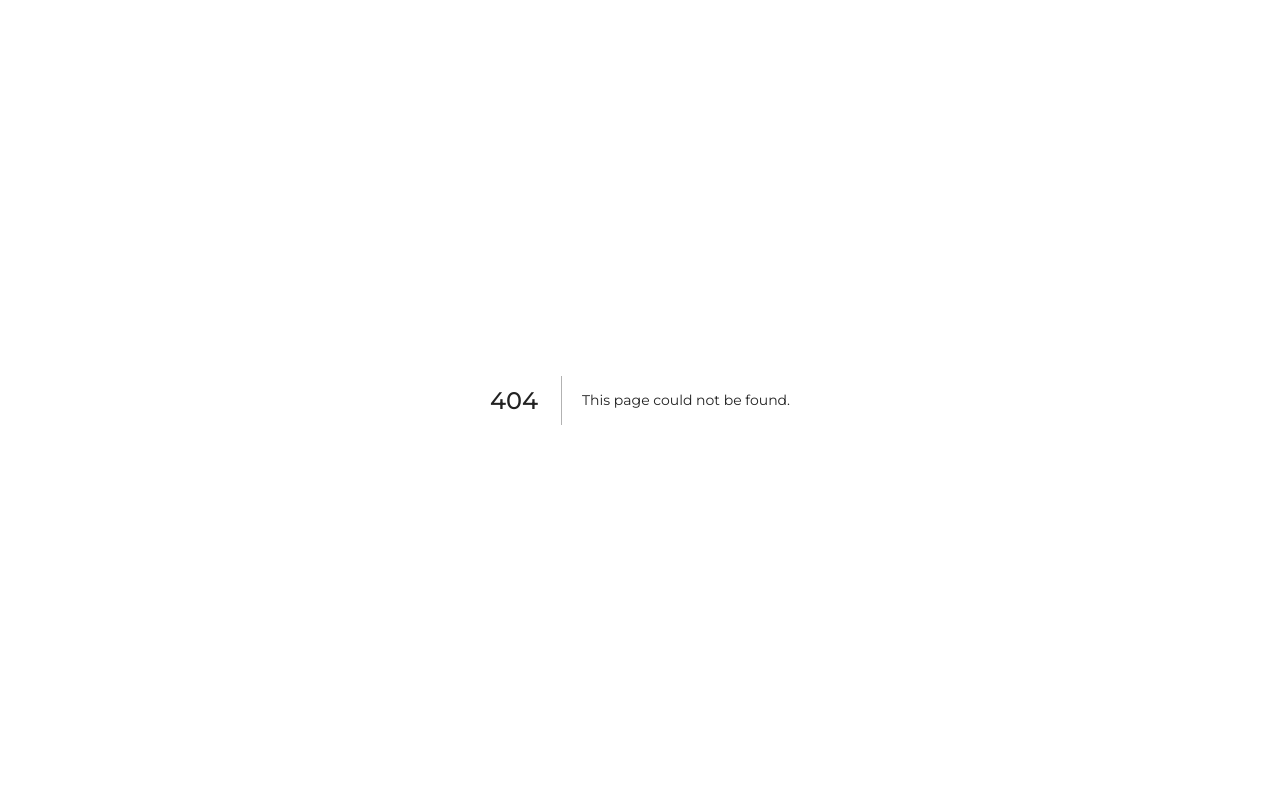
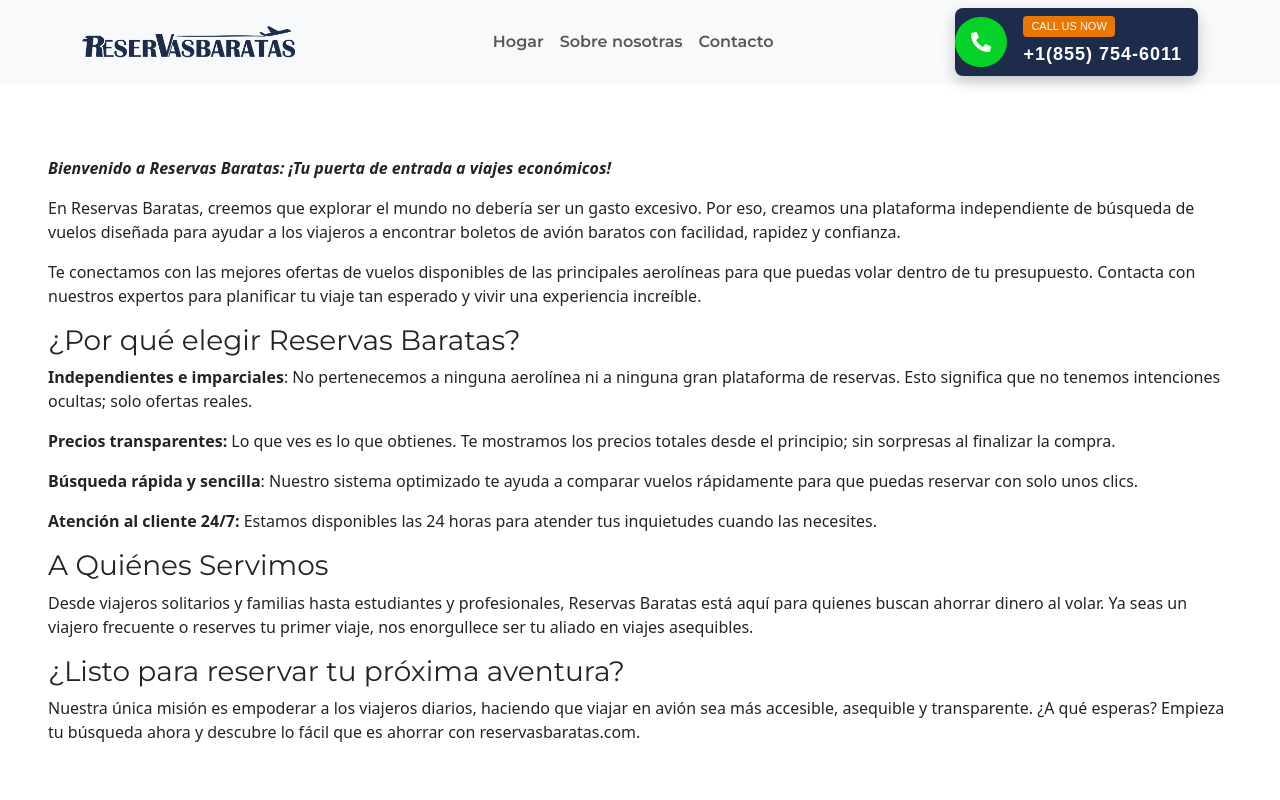
Before and after one commit to acedeveloper-byte/reservasbaratas.com, a Next.js app: page /sobre-nosotras in a window 1280 px wide. Before the commit this address had no page. Shown: the top 800 px of the page. Built offline with nearby package versions, Linux system fonts and the light colour scheme; a web font is replaced by a local one.

Commit message:
about page added content

```diff
--- a/component/common/Header.js
+++ b/component/common/Header.js
@@ -14,7 +14,7 @@
           <Navbar.Collapse id="basic-navbar-nav">
               <Nav className="me-auto w-100 justify-content-center">
               <Link href="/" className="menu-link nav-link">Hogar</Link>
-              <Link href="/" className="menu-link nav-link">Acerca de </Link>
+              <Link href="/sobre-nosotras" className="menu-link nav-link">Sobre nosotras </Link>
               <Link href="/contacto" className="menu-link nav-link"> Contacto </Link>
             </Nav>
           </Navbar.Collapse>
--- /dev/null
+++ b/pages/sobre-nosotras.js
@@ -0,0 +1,41 @@
+import Screen from '@/component/common/Screen'
+import Seo from '@/component/common/Seo'
+import React from 'react'
+import { Breadcrumb } from 'react-bootstrap'
+
+const sobre = () => {
+  return (
+   <>
+      <Seo  title={"Sobre nosotras | reservasbaratas"} description={"Sobre nosotras"}/>
+            <Screen>
+          <Breadcrumb main ="Home" page="Sobre nosotras" link="/" background={"/images/home-poster.jpg"} />
+                <section className='p-5'>
+                            <div  dangerouslySetInnerHTML={{__html :html }}/>
+                </section>
+            </Screen>
+   </>
+  )
+}
+
+export default sobre
+
+export const html = `<p><strong><em>Bienvenido a Reservas Baratas: &iexcl;Tu puerta de entrada a viajes econ&oacute;micos!</em></strong></p>
+
+<p><span style="font-weight: 400;">En Reservas Baratas, creemos que explorar el mundo no deber&iacute;a ser un gasto excesivo. Por eso, creamos una plataforma independiente de b&uacute;squeda de vuelos dise&ntilde;ada para ayudar a los viajeros a encontrar boletos de avi&oacute;n baratos con facilidad, rapidez y confianza.</span></p>
+
+<p><span style="font-weight: 400;">Te conectamos con las mejores ofertas de vuelos disponibles de las principales aerol&iacute;neas para que puedas volar dentro de tu presupuesto. Contacta con nuestros expertos para planificar tu viaje tan esperado y vivir una experiencia incre&iacute;ble.</span></p>
+
+<h3><span style="font-weight: 400;">&iquest;Por qu&eacute; elegir Reservas Baratas?</span></h3>
+<p><strong>Independientes e imparciales</strong><span style="font-weight: 400;">: No pertenecemos a ninguna aerol&iacute;nea ni a ninguna gran plataforma de reservas. Esto significa que no tenemos intenciones ocultas; solo ofertas reales.</span></p>
+
+<p><strong>Precios transparentes:</strong><span style="font-weight: 400;"> Lo que ves es lo que obtienes. Te mostramos los precios totales desde el principio; sin sorpresas al finalizar la compra.</span></p>
+
+<p><strong>B&uacute;squeda r&aacute;pida y sencilla</strong><span style="font-weight: 400;">: Nuestro sistema optimizado te ayuda a comparar vuelos r&aacute;pidamente para que puedas reservar con solo unos clics.</span></p>
+
+<p><strong>Atenci&oacute;n al cliente 24/7:</strong><span style="font-weight: 400;"> Estamos disponibles las 24 horas para atender tus inquietudes cuando las necesites.</span></p>
+
+<h3><span style="font-weight: 400;">A Qui&eacute;nes Servimos</span></h3>
+<p><span style="font-weight: 400;">Desde viajeros solitarios y familias hasta estudiantes y profesionales, Reservas Baratas est&aacute; aqu&iacute; para quienes buscan ahorrar dinero al volar. Ya seas un viajero frecuente o reserves tu primer viaje, nos enorgullece ser tu aliado en viajes asequibles.</span></p>
+
+<h3><span style="font-weight: 400;">&iquest;Listo para reservar tu pr&oacute;xima aventura?</span></h3>
+<p><span style="font-weight: 400;">Nuestra &uacute;nica misi&oacute;n es empoderar a los viajeros diarios, haciendo que viajar en avi&oacute;n sea m&aacute;s accesible, asequible y transparente. &iquest;A qu&eacute; esperas? Empieza tu b&uacute;squeda ahora y descubre lo f&aacute;cil que es ahorrar con reservasbaratas.com.</span></p>`
```
